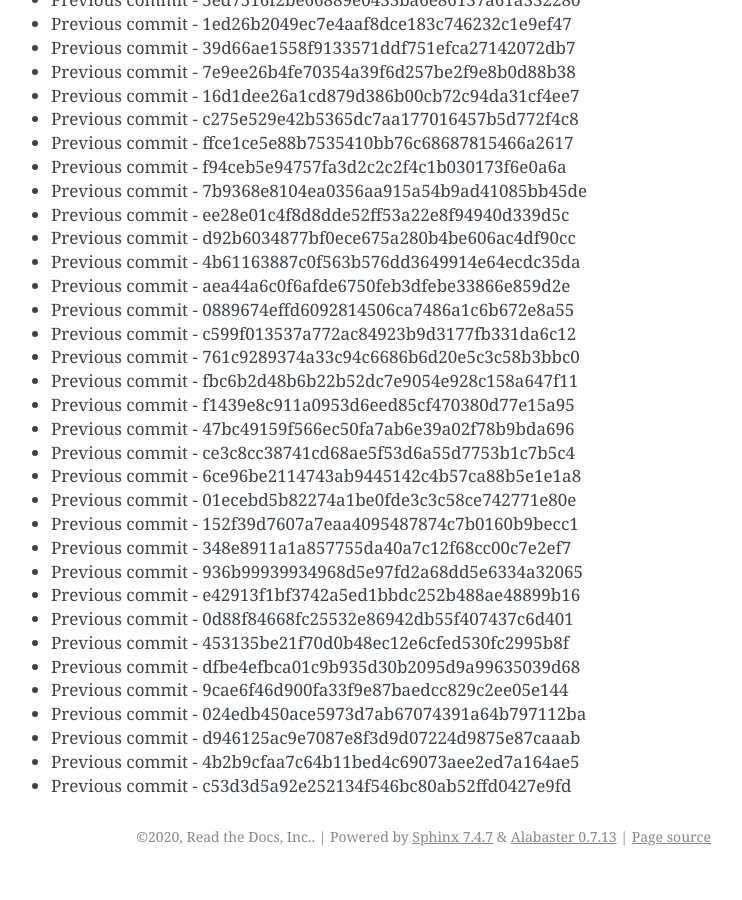
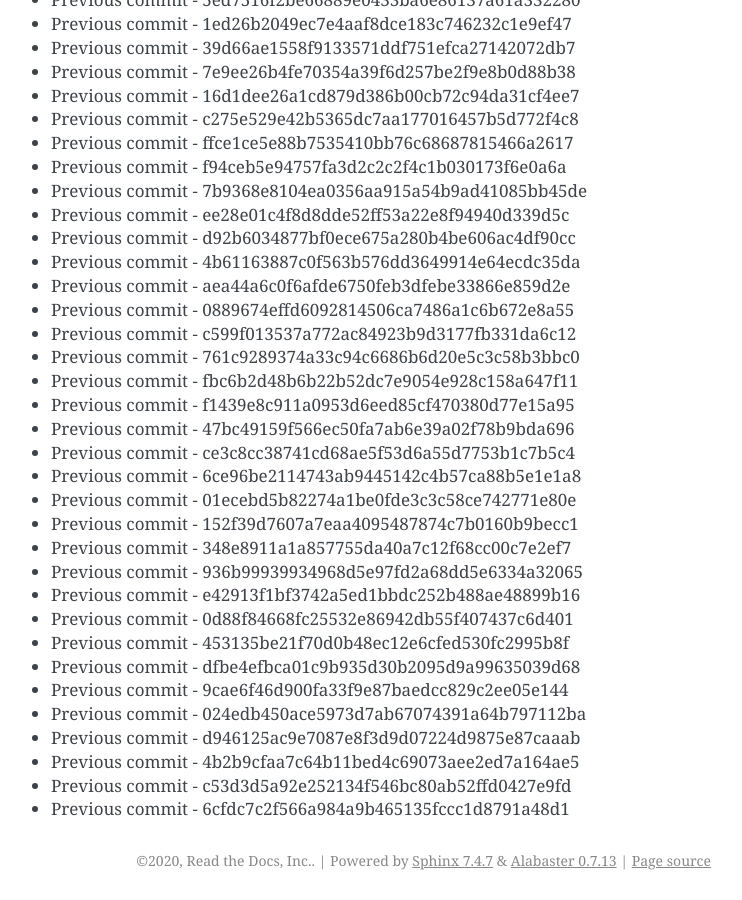
Before and after one commit to readthedocs/rtd-git-stresstest, a Sphinx documentation site: the page built from docs/updates.rst, in a window 1280 px wide and 900 px high, scrolled down 14029 px. Shown: the whole window, without its empty margins (399-1141 px from the left). Built offline with Sphinx 7.4.7, drawn with Linux system fonts in a browser that asks for light colours; before the commit the page ends 14905 px from its top, so only the background shows below that.

Commit message:
Generating commit from previous: 6cfdc7c2f566a984a9b465135fccc1d8791a48d1

```diff
--- a/docs/updates.rst
+++ b/docs/updates.rst
@@ -621,3 +621,4 @@ It can be tested for any performance characteristics.
 * Previous commit - d946125ac9e7087e8f3d9d07224d9875e87caaab
 * Previous commit - 4b2b9cfaa7c64b11bed4c69073aee2ed7a164ae5
 * Previous commit - c53d3d5a92e252134f546bc80ab52ffd0427e9fd
+* Previous commit - 6cfdc7c2f566a984a9b465135fccc1d8791a48d1
```
